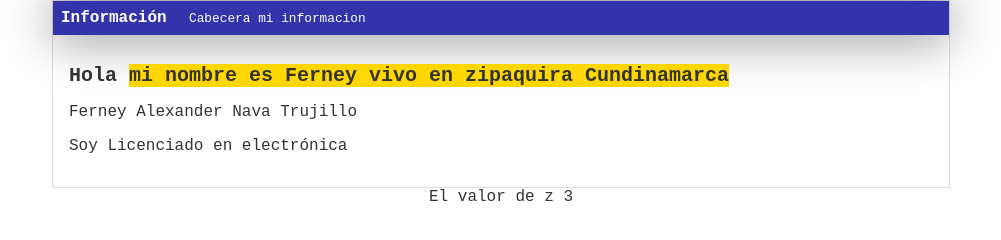
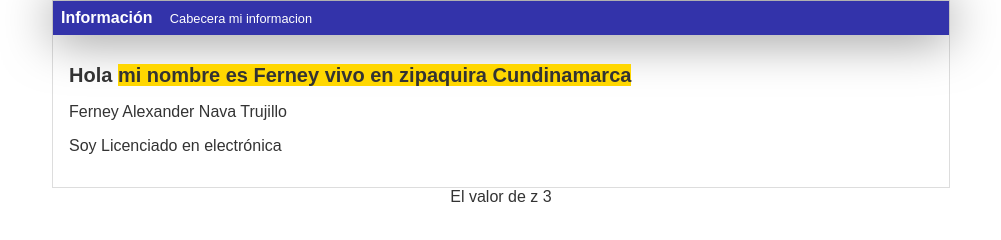
Before and after one commit to ferneynava/Curso-de-programacion-basica, a plain HTML site: page practica1.html in a window 1280 px wide. Shown: the whole page, without its empty margins (139-1140 px from the left). Drawn offline with Linux system fonts and the light colour scheme.

Commit message:
Volvi a una tipografia menos controversial

```diff
--- a/csspractica1/practica1.css
+++ b/csspractica1/practica1.css
@@ -1,7 +1,7 @@
 body
 {
   color: #333;
-  font-family: 'Courier New', Courier, monospace;
+  font-family: Arial, Helvetica, sans-serif;
   text-align: center;
   font-size: 16px;
   margin: 0;
```
